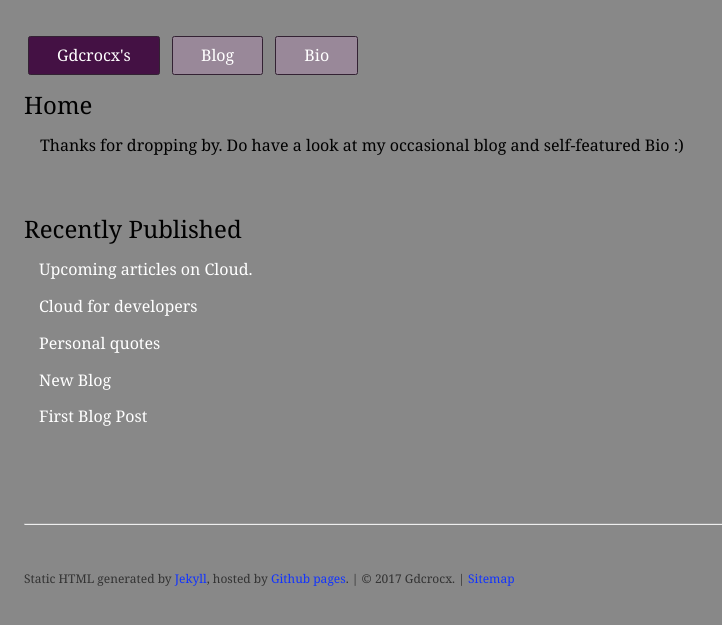
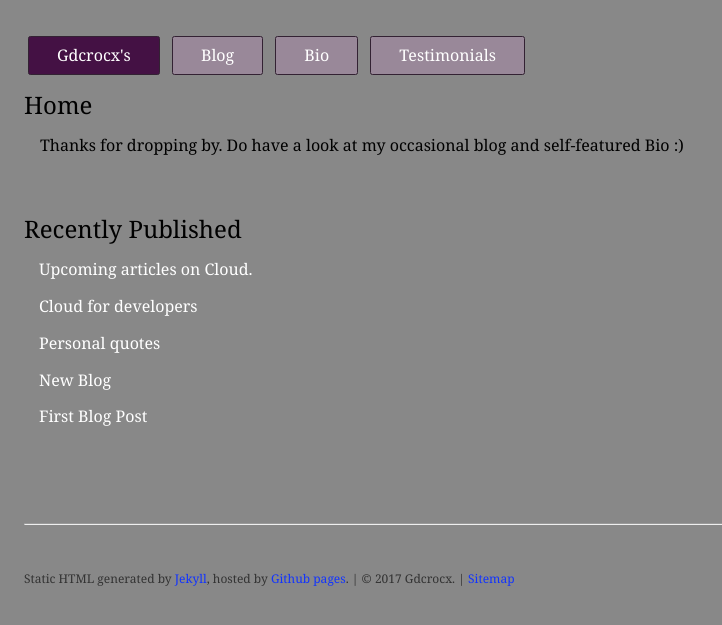
Before and after one commit to georgepiuschettupuzha/georgepiuschettupuzha.github.io, a Jekyll site: the page built from index.html, in a window 1280 px wide. Shown: the top 625 px of the page, without its empty margins (0-722 px from the left). Built offline with Jekyll 4.4.1, drawn with Linux system fonts in a browser that asks for light colours; nearby versions of some CDN libraries.

Commit message:
New link to testimonials

```diff
--- a/_includes/siteNav.html
+++ b/_includes/siteNav.html
@@ -4,6 +4,7 @@
             <li class="{% if page.url == '/' %}active{% endif %}"><a href="{{site.baseUrl}}/">Gdcrocx's</a></li>
             <li class="{% if page.url == '/blogs/' or page.url == '/cloudhaven/' or page.url == '/chattychat/' %}active{% endif %}"><a href="{{site.baseUrl}}/blogs/">Blog</a> </li>
             <li class="{% if page.url == '/me/' %}active{% endif %}"><a href="{{site.baseUrl}}/me/">Bio</a></li>
+            <li class="{% if page.url == '/testimonials/' %}active{% endif %}"><a href="{{site.baseUrl}}/testimonials/">Testimonials</a></li>
         </ul>
     </nav>
 </header>
```
